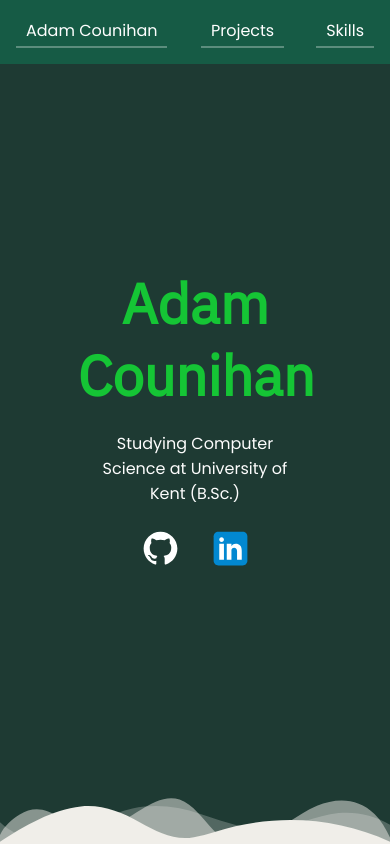
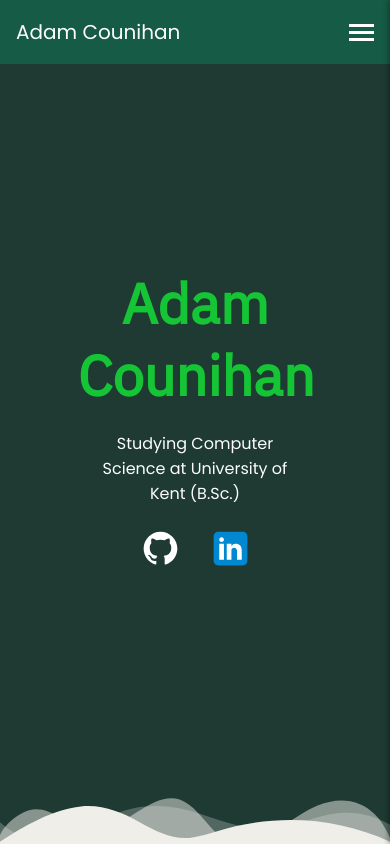
Before and after one commit to adamcounihan-dev/Portfolio-Website, a React (Vite) app: page / in a window 390 px wide. Shown: the top 844 px of the page. Built offline with nearby package versions, Linux system fonts and the light colour scheme.

Commit message:
feat: improve navbar styling and functionality

```diff
--- a/src/components/Navbar/Navbar.jsx
+++ b/src/components/Navbar/Navbar.jsx
@@ -1,11 +1,36 @@
+import { useState, useEffect } from 'react';
 import { Link } from 'react-scroll';
 import styles from './NavbarStyles.module.css';
 
 function Navbar() {
+    const [isMenuOpen, setIsMenuOpen] = useState(false);
+    const [isMobile, setIsMobile] = useState(window.innerWidth <= 768);
+
+    const handleResize = () => {
+        setIsMobile(window.innerWidth <= 768);
+        if (window.innerWidth > 768) {
+            setIsMenuOpen(false);
+        }
+    };
+
+    useEffect(() => {
+        window.addEventListener('resize', handleResize);
+        return () => window.removeEventListener('resize', handleResize);
+    }, []);
+
+    const toggleMenu = () => {
+        if (isMobile) {
+            setIsMenuOpen(!isMenuOpen);
+        }
+    };
+
     return (
         <nav id="navbar" className={styles.navbar}>
             <div className={styles.navLeft}>
-                <ul className={styles.navList}>
+                <p className={styles.logo}>Adam Counihan</p>
+            </div>
+            <div className={styles.navRight}>
+                <ul className={`${styles.navList} ${isMobile && isMenuOpen ? styles.menuOpen : ''}`}>
                     <li className={styles.navItem}>
                         <Link
                             to="hero"
@@ -13,14 +38,11 @@ function Navbar() {
                             duration={500}
                             offset={-64}
                             className={styles.navLink}
+                            onClick={toggleMenu}
                         >
-                            Adam Counihan
+                            Home
                         </Link>
                     </li>
-                </ul>
-            </div>
-            <div className={styles.navRight}>
-                <ul className={styles.navList}>
                     <li className={styles.navItem}>
                         <Link
                             to="projects"
@@ -28,6 +50,7 @@ function Navbar() {
                             duration={500}
                             offset={-64}
                             className={styles.navLink}
+                            onClick={toggleMenu}
                         >
                             Projects
                         </Link>
@@ -39,6 +62,52 @@ function Navbar() {
                             duration={500}
                             offset={-64}
                             className={styles.navLink}
+                            onClick={toggleMenu}
+                        >
+                            Skills
+                        </Link>
+                    </li>
+                </ul>
+                <button className={styles.hamburger} onClick={toggleMenu}>
+                    <span className={styles.bar}></span>
+                    <span className={styles.bar}></span>
+                    <span className={styles.bar}></span>
+                </button>
+            </div>
+            <div className={`${styles.mobileMenu} ${isMobile && isMenuOpen ? styles.mobileMenuOpen : ''}`}>
+                <ul className={styles.mobileNavList}>
+                    <li className={styles.mobileNavItem}>
+                        <Link
+                            to="hero"
+                            smooth={true}
+                            duration={500}
+                            offset={-64}
+                            className={styles.navLink}
+                            onClick={toggleMenu}
+                        >
+                            Home
+                        </Link>
+                    </li>
+                    <li className={styles.mobileNavItem}>
+                        <Link
+                            to="projects"
+                            smooth={true}
+                            duration={500}
+                            offset={-64}
+                            className={styles.navLink}
+                            onClick={toggleMenu}
+                        >
+                            Projects
+                        </Link>
+                    </li>
+                    <li className={styles.mobileNavItem}>
+                        <Link
+                            to="skills"
+                            smooth={true}
+                            duration={500}
+                            offset={-64}
+                            className={styles.navLink}
+                            onClick={toggleMenu}
                         >
                             Skills
                         </Link>
--- a/src/components/Navbar/NavbarStyles.module.css
+++ b/src/components/Navbar/NavbarStyles.module.css
@@ -1,5 +1,5 @@
 .navbar {
-    background-color: rgb(22 91 69);
+    background-color: var(--navbar-color);
     position: fixed;
     width: 100%;
     top: 0;
@@ -9,6 +9,12 @@
     display: flex;
     align-items: center;
     justify-content: space-between;
+}
+
+.logo {
+    font-size: 1.25rem;
+    color: var(--dark-text-color);
+    padding-left: 1rem;
 }
 
 .navList {
@@ -25,6 +31,7 @@
 
 .navRight {
     display: flex;
+    align-items: center;
 }
 
 .navItem {
@@ -56,3 +63,62 @@
     height: 100%;
     cursor: pointer;
 }
+
+.hamburger {
+    display: none;
+    background: none;
+    border: none;
+    cursor: pointer;
+    padding: 1rem;
+    z-index: 1100;
+}
+
+.bar {
+    display: block;
+    width: 25px;
+    height: 3px;
+    background-color: #FFF;
+    margin: 4px 0;
+    transition: 0.3s;
+}
+
+.mobileMenu {
+    position: fixed;
+    top: 0;
+    right: -250px;
+    width: 250px;
+    height: 100vh;
+    background-color: var(--dark-bg-color);
+    box-shadow: -2px 0 5px rgba(0, 0, 0, 0.3);
+    transition: right 0.3s;
+    z-index: 999;
+    overflow-y: auto;
+}
+
+.mobileMenuOpen {
+    right: 0;
+}
+
+.mobileNavList {
+    list-style: none;
+    padding: 2rem;
+    margin: 0;
+}
+
+.mobileNavItem {
+    margin: 1rem 0;
+}
+
+.menuOpen {
+    display: flex;
+}
+
+@media (max-width: 768px) {
+    .navList {
+        display: none;
+    }
+
+    .hamburger {
+        display: block;
+    }
+}
```
